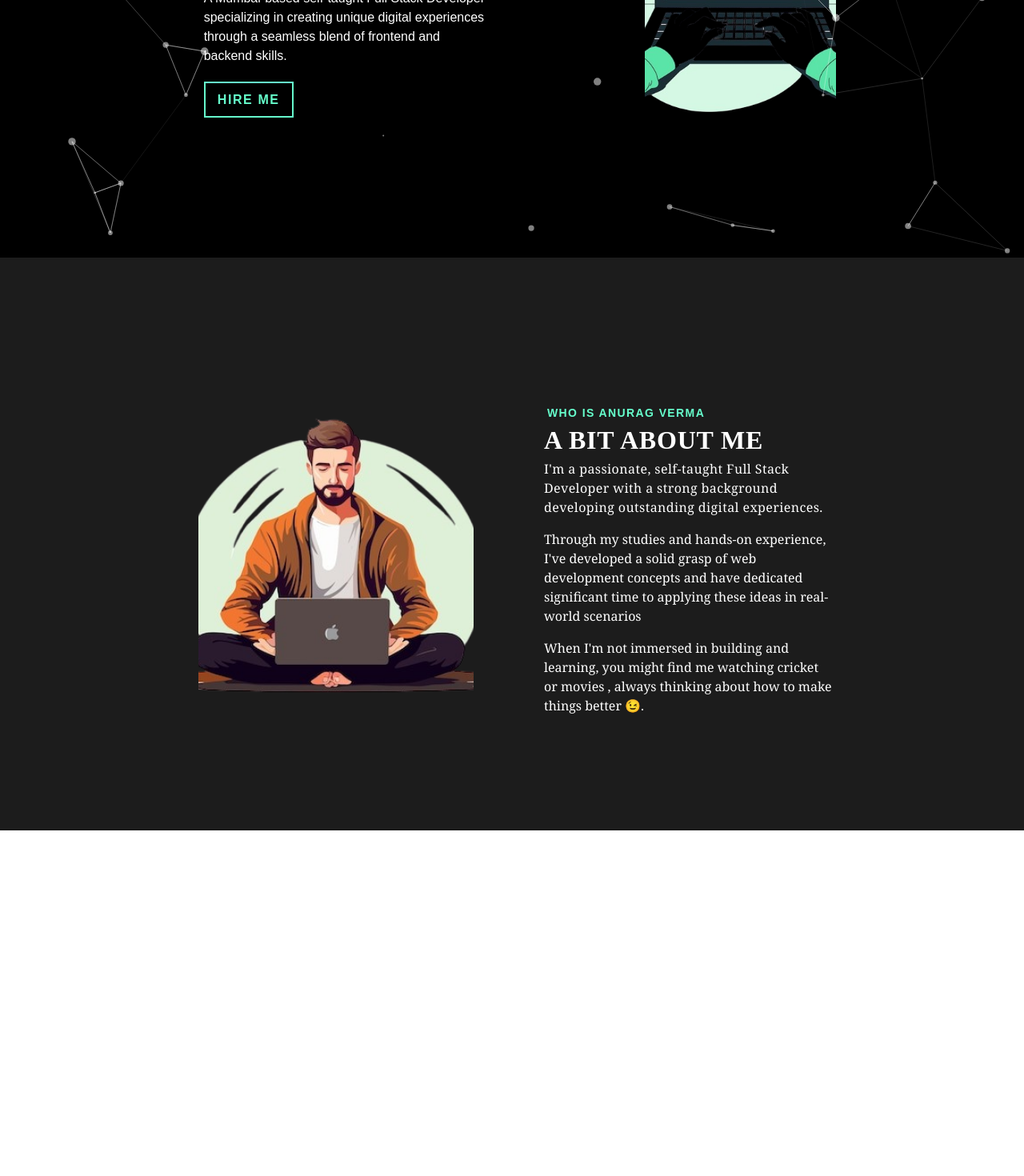
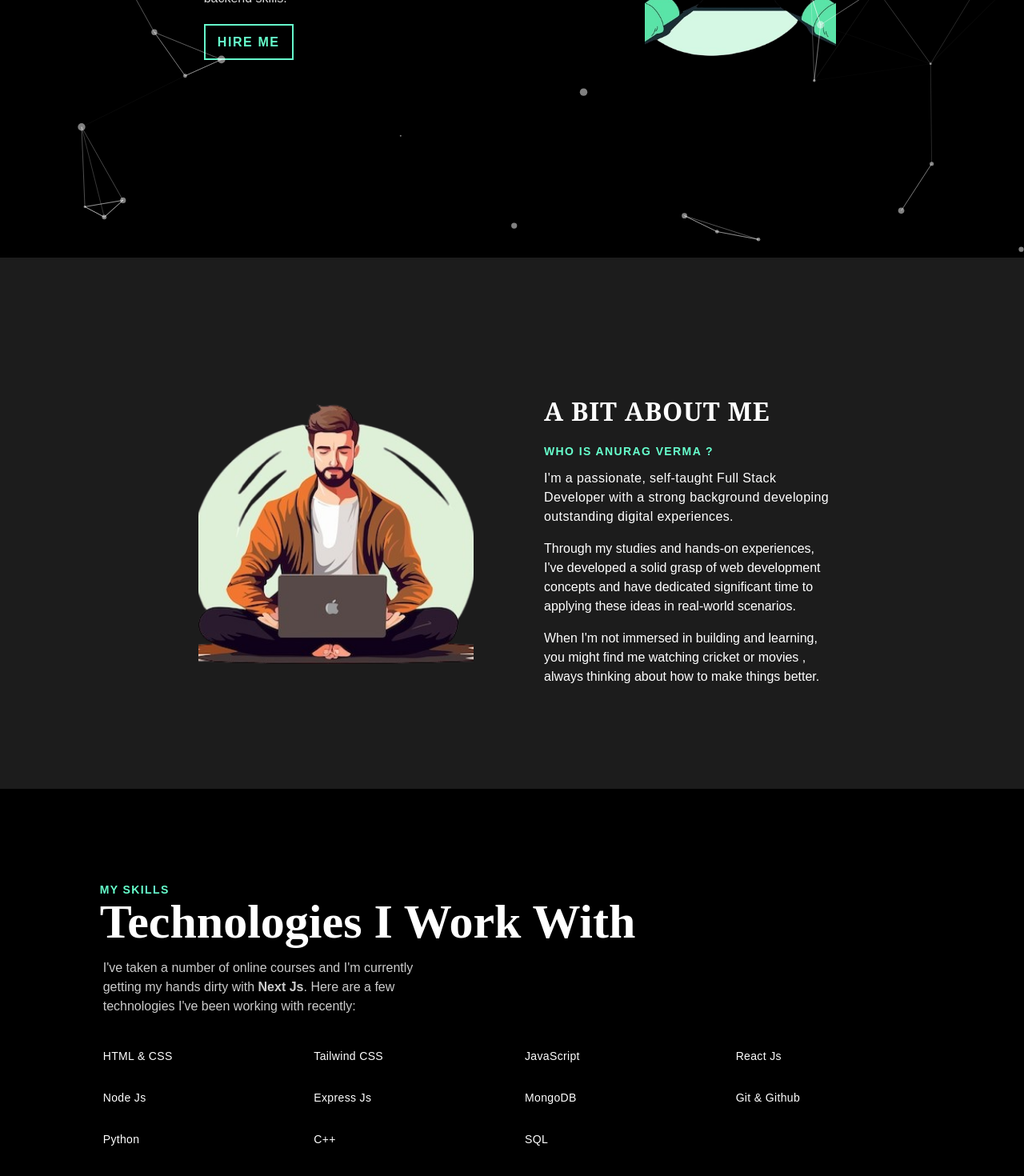
Before and after one commit to Vermaanug/Portfolio, a React (Vite) app: page / in a window 1280 px wide. Shown: the part 478-1948 px from the top of the page at 80% size. Before the commit the page ends 1516 px from the top, so only its background shows below. Built offline with nearby package versions, Linux system fonts and the light colour scheme; a web font is replaced by a local one.

Commit message:
Created Skills Component and made some Changes in ABout & Body

```diff
--- a/src/Components/About.jsx
+++ b/src/Components/About.jsx
@@ -3,7 +3,7 @@ import React from "react";
 const About = () => {
   return (
     <section className="bg-[#1C1C1C]">
-      <div className="flex flex-col py-10 md:flex-row p-4 xl:gap-6 xl:py-32">
+      <div className="flex flex-col py-10 md:flex-row p-4 xl:gap-6 xl:py-28">
         <div className=" flex-1 md:p-4 ">
           <img
             src="/LaptopBoy.png"
@@ -12,26 +12,27 @@ const About = () => {
           />
         </div>
         <div className="pt-10 flex-1 md:p-4 lg:pt-14 ">
-          <p className="font-nunito uppercase font-semibold text-[#66FFCC] tracking-widest ml-4 text-sm">
-            Who is Anurag Verma
-          </p>
-          <h2 className="font-dmserif font-bold uppercase text-white tracking-wide text-[32px]  ml-3">
+        <h2 className="font-serif font-bold uppercase text-white tracking-wide text-[32px]  ml-3">
             A bit About Me
           </h2>
-          <div className="px-3 xl:w-2/3 2xl:w-1/2">
-            <p className="text-white font-serif text-left tracking-wide">
+          <p className="font-nunito uppercase font-semibold text-[#66FFCC] tracking-widest ml-3 text-sm mt-4">
+            Who is Anurag Verma ?
+          </p>
+
+          <div className="px-3 mt-3 xl:w-2/3 2xl:w-1/2">
+            <p className="text-white font-nunito text-left tracking-wide">
               I'm a passionate, self-taught Full Stack Developer with a strong
               background developing outstanding digital experiences.
             </p>
-            <p className="block mt-4 text-white font-serif">
-              Through my studies and hands-on experience, I've developed a solid
+            <p className="block mt-4 text-white font-nunito">
+              Through my studies and hands-on experiences, I've developed a solid
               grasp of web development concepts and have dedicated significant
-              time to applying these ideas in real-world scenarios
+              time to applying these ideas in real-world scenarios.
             </p>
-            <p className="block mt-4 text-white font-serif">
+            <p className="block mt-4 text-white font-nunito">
               When I'm not immersed in building and learning, you might find me
               watching  cricket or movies , always thinking about how to make
-              things better 😉.
+              things better.
             </p>
           </div>
         </div>
--- a/src/Components/Body.jsx
+++ b/src/Components/Body.jsx
@@ -1,22 +1,23 @@
 import React from "react";
 import Background from "./Background";
 import About from "./About";
+import Skills from "./Skills";
 
 const Body = () => {
   return (
     <main >
       <Background />
-      <section className="p-8 bg-black h-svh ">
-        <div className="text-center mt-48 lg:flex lg:text-left xl:w-2/3 m-auto lg:mt-60 ">
+      <section className="p-8 bg-black h-screen ">
+        <div className="text-center mt-48 lg:flex lg:text-left xl:w-2/3 m-auto 2xl:mt-72 ">
           <div className="p-4">
             <p className="font-nunito uppercase font-semibold text-[#66FFCC] ml-4 tracking-widest">
-              hi there , I'm
+              hi there , I am
             </p>
-            <h2 className="font-dmserif font-bold uppercase text-white tracking-wider text-[32px] md:text-5xl xl:text-7xl">
+            <h2 className="font-dmserif font-bold uppercase text-white tracking-wider text-[32px] md:text-5xl xl:text-6xl 2xl:text-7xl">
               Anurag Verma
             </h2>
             <div className="flex flex-col justify-center items-center mt-1 md:p-1 lg:items-start">
-              <p className="text-white font-nunito md:w-2/3">
+              <p className="text-white font-nunito opacity-85 md:w-2/3">
                 A Mumbai-based self-taught Full Stack Developer specializing in
                 creating unique digital experiences through a seamless blend of
                 frontend and backend skills.
@@ -37,6 +38,7 @@ const Body = () => {
         </div>
       </section>
       <About />
+      <Skills />
     </main>
   );
 };
--- /dev/null
+++ b/src/Components/Skills.jsx
@@ -0,0 +1,38 @@
+import React from "react";
+
+const Skills = () => {
+  return (
+    <section className="bg-black flex justify-center">
+      <div className=" text-white flex flex-col justify-center my-28">
+        <article className=" w-[95%] m-auto p-1">
+          <p className="font-nunito font-semibold uppercase  text-[#66FFCC] tracking-widest text-sm ">
+            My Skills
+          </p>
+          <h2 className="font-dmserif font-extrabold  text-white  text-4xl  md:text-4xl lg:text-5xl xl:text-6xl 2xl:text-7xl ">
+            Technologies I Work With
+          </h2>
+          <p className="opacity-80 p-1 mt-3 font-nunito lg:w-[60%] xl:w-[40%]">
+            I've taken a number of online courses and I'm currently getting my
+            hands dirty with <strong>Next Js</strong>. Here are a few
+            technologies I've been working with recently:
+          </p>
+        </article>
+        <ul className="p-2 mt-6 grid grid-cols-2 gap-8  w-[95%] m-auto font-nunito text-sm font-medium tracking-wide md:grid-cols-4">
+          <li>HTML & CSS</li>
+          <li>Tailwind CSS</li>
+          <li>JavaScript</li>
+          <li>React Js</li>
+          <li>Node Js</li>
+          <li>Express Js</li>
+          <li>MongoDB</li>
+          <li>Git & Github </li>
+          <li>Python</li>
+          <li>C++</li>
+          <li>SQL</li>
+        </ul>
+      </div>
+    </section>
+  );
+};
+
+export default Skills;
```
